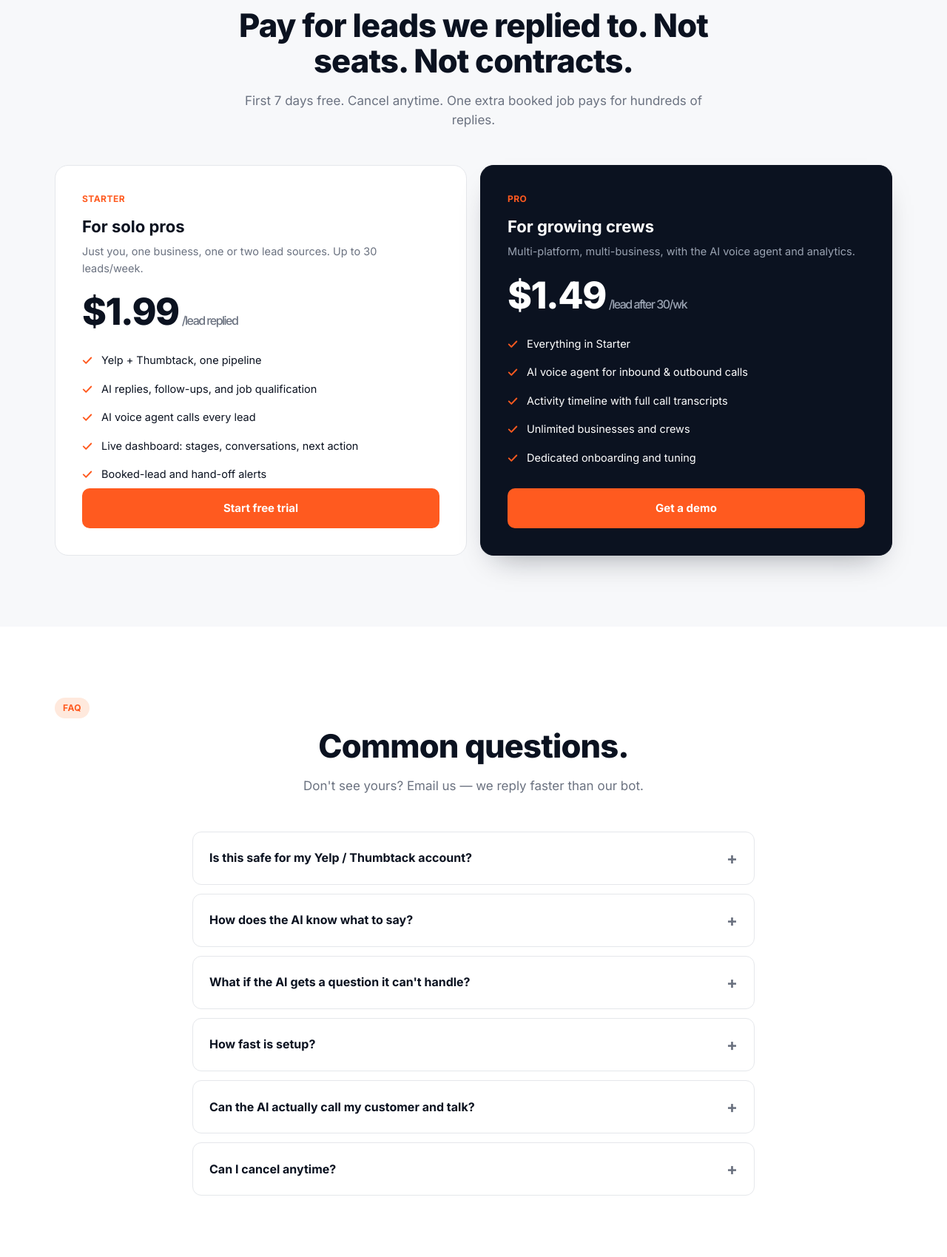
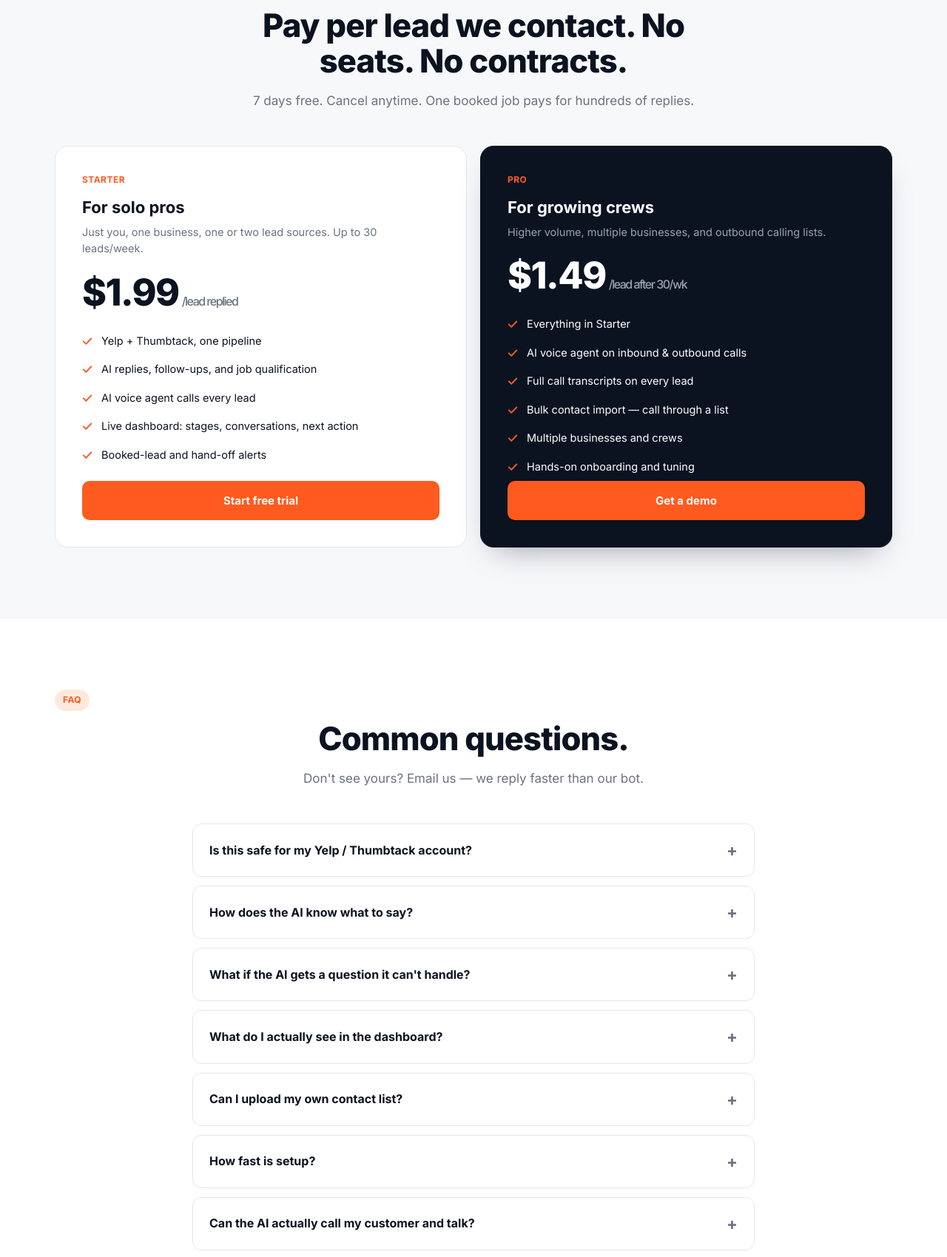
Before and after one commit to rushadaev/replyhawk, a plain HTML site: page index.html in a window 1280 px wide. Shown: the part 5283-6982 px from the top of the page at 74% size. Drawn offline with Linux system fonts and the light colour scheme.

Commit message:
Landing: fact-accurate pricing + FAQ
Pricing bullets match what ships (added bulk import to Pro). FAQ: removed
unbuilt claims (SMS/email alerts, 'yields when you type', 'voice examples');
added 'what you see in the dashboard' and 'upload a contact list' answers.

Co-Authored-By: Claude Opus 4.8 (1M context) <noreply@anthropic.com>

```diff
--- a/index.html
+++ b/index.html
@@ -510,8 +510,8 @@
 <section id="pricing">
   <div class="wrap">
     <span class="eyebrow">Pricing</span>
-    <h2 class="center">Pay for leads we replied to. Not seats. Not contracts.</h2>
-    <p class="sub center">First 7 days free. Cancel anytime. One extra booked job pays for hundreds of replies.</p>
+    <h2 class="center">Pay per lead we contact. No seats. No contracts.</h2>
+    <p class="sub center">7 days free. Cancel anytime. One booked job pays for hundreds of replies.</p>
 
     <div class="pricing">
       <div class="price-card">
@@ -532,14 +532,15 @@
       <div class="price-card featured">
         <div class="price-tag">Pro</div>
         <h3>For growing crews</h3>
-        <p class="desc">Multi-platform, multi-business, with the AI voice agent and analytics.</p>
+        <p class="desc">Higher volume, multiple businesses, and outbound calling lists.</p>
         <div class="price-amount">$1.49<span class="per">/lead after 30/wk</span></div>
         <ul class="price-list">
           <li>Everything in Starter</li>
-          <li>AI voice agent for inbound &amp; outbound calls</li>
-          <li>Activity timeline with full call transcripts</li>
-          <li>Unlimited businesses and crews</li>
-          <li>Dedicated onboarding and tuning</li>
+          <li>AI voice agent on inbound &amp; outbound calls</li>
+          <li>Full call transcripts on every lead</li>
+          <li>Bulk contact import — call through a list</li>
+          <li>Multiple businesses and crews</li>
+          <li>Hands-on onboarding and tuning</li>
         </ul>
         <a href="#demo" class="btn btn-primary">Get a demo</a>
       </div>
@@ -561,23 +562,31 @@
       </details>
       <details>
         <summary>How does the AI know what to say?</summary>
-        <p>You set up a short business profile in the dashboard: services, prices, hours, license, tone, services-not-offered. The AI uses that profile, plus the full conversation history, to write each reply in your voice. You can also paste in a few of your favorite past replies as voice examples.</p>
+        <p>You fill in a short business profile in the dashboard — services, hours, tone, and jobs you don't take — plus any specific reply instructions. The AI uses that, along with the full conversation, to write each reply in your voice. It never quotes a price; it says a tech confirms after seeing the job.</p>
       </details>
       <details>
         <summary>What if the AI gets a question it can't handle?</summary>
-        <p>It collects the customer's contact info, sends you an SMS and email immediately, and steps aside so you can pick up. You can also jump in at any time — the bot detects when you start typing and yields the conversation.</p>
+        <p>Once a job is booked the AI stops replying on its own — and if that customer messages again, the lead is flagged with a notification so a person can take it. You can also open any conversation and reply yourself at any time.</p>
+      </details>
+      <details>
+        <summary>What do I actually see in the dashboard?</summary>
+        <p>One board with every lead from every platform, sorted into New → Contacted → Engaged → Booked → Closed. Each card shows the next scheduled action — initial call/reply, a follow-up with a countdown, or "needs a human." Open a lead for the full conversation, call transcripts, and activity log.</p>
+      </details>
+      <details>
+        <summary>Can I upload my own contact list?</summary>
+        <p>Yes. Paste a list of names and numbers and each becomes a lead. With the pipeline on, the voice agent calls through them automatically. Only upload contacts you have permission to call.</p>
       </details>
       <details>
         <summary>How fast is setup?</summary>
-        <p>About two minutes. Install the Mac app, sign into your Yelp Business and Thumbtack Pro accounts once, and turn it on. Free setup help if you want it.</p>
+        <p>A few minutes. Install the Mac app, sign into your Yelp Business and Thumbtack Pro accounts once, and turn it on. Free setup help if you want it.</p>
       </details>
       <details>
         <summary>Can the AI actually call my customer and talk?</summary>
-        <p>Yes. On the Pro plan, the optional voice agent answers inbound calls when you can't, and places outbound qualification calls. It can answer in English or Spanish, book the appointment, and write the outcome back to your inbox.</p>
+        <p>Yes. The voice agent places the call, qualifies the job, and books the appointment — in English or Spanish — then writes the full transcript and outcome back to the lead.</p>
       </details>
       <details>
         <summary>Can I cancel anytime?</summary>
-        <p>Anytime, in two clicks. No contracts. If you cancel mid-month, you only pay for leads we already replied to.</p>
+        <p>Anytime. No contracts. If you cancel mid-month, you only pay for the leads we already contacted.</p>
       </details>
     </div>
   </div>
```
